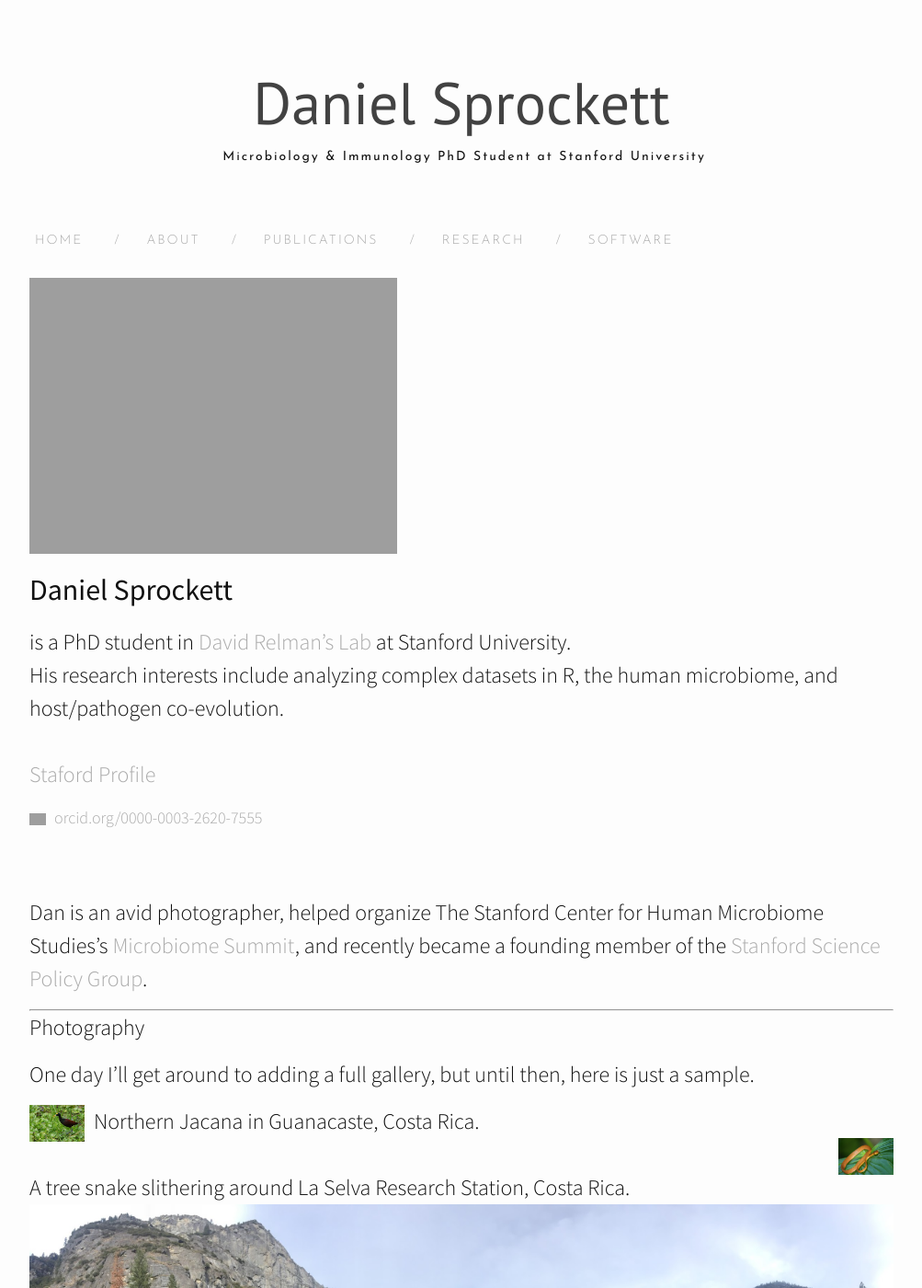
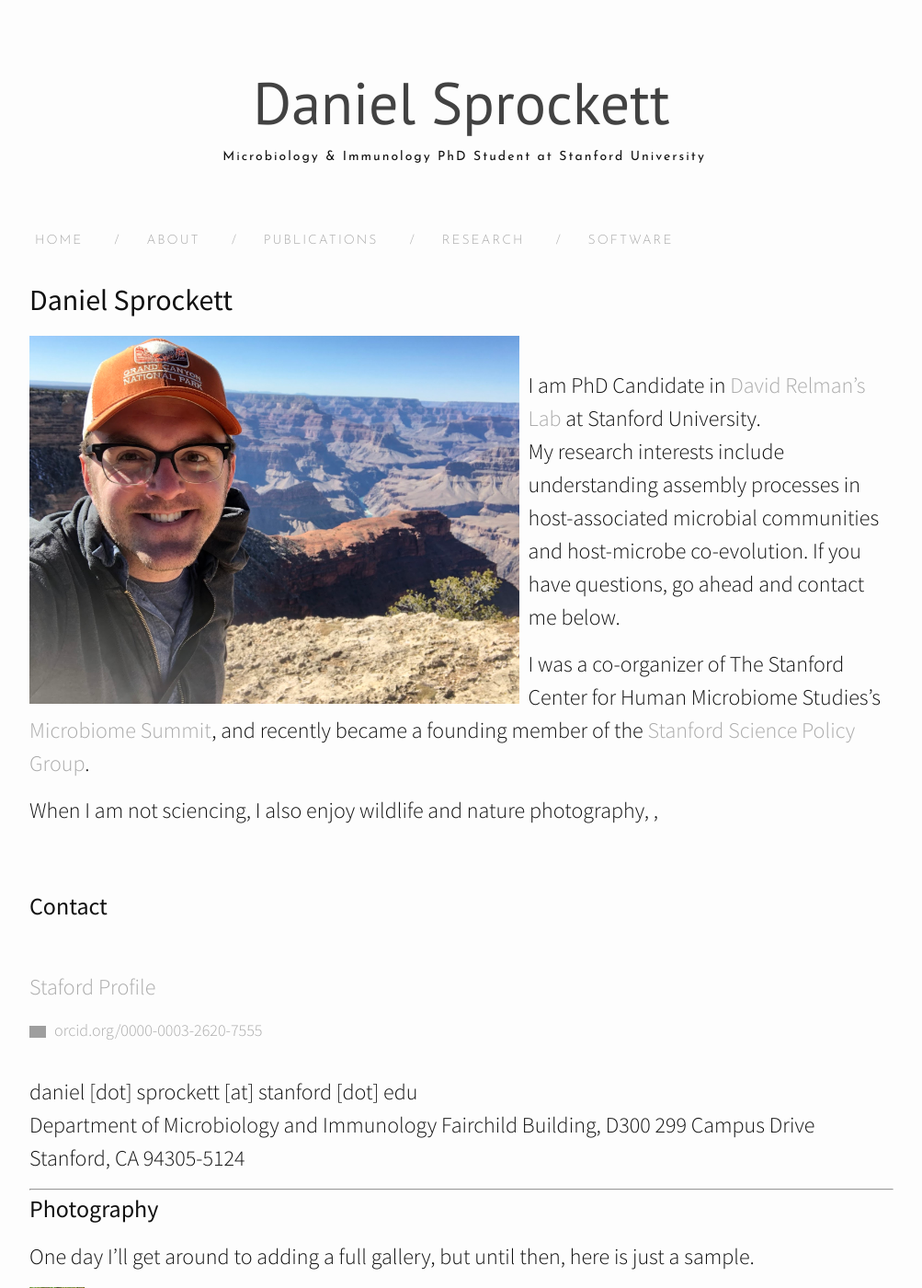
Before and after one commit to DanielSprockett/danielsprockett.github.io, a Jekyll site: the page built from about.md, in a window 1280 px wide and 1400 px high. Shown: the whole window at 92% size, without its empty margins (138-1141 px from the left). Built offline with Jekyll 4.4.1, drawn with Linux system fonts in a browser that asks for light colours; nearby versions of some CDN libraries; grey boxes are pictures that could not be loaded.

Commit message:
Update about.md

```diff
--- a/about.md
+++ b/about.md
@@ -4,31 +4,45 @@ title : About
 permalink: /about/
 ---
 
-![Dan at the Grand Canyon](/images/Dan_at_Grand_Canyon.jpg =250x)
+<h2>Daniel Sprockett</h2>
 
-<h2>Daniel Sprockett</h2>
-is a PhD student in [David Relman's Lab](http://med.stanford.edu/relmanlab.html) at Stanford University. <br>
-His research interests include analyzing complex datasets in R, the human microbiome, and host/pathogen co-evolution.<br>
+<img src="/images/Dan_at_Grand_Canyon.jpg" alt="Dan at the Grand Canyon" style="float: left; margin-right: 10px;" height="400"/>
+
+<br>
+I am PhD Candidate in [David Relman's Lab](http://med.stanford.edu/relmanlab.html) at Stanford University. <br>
+My research interests include understanding assembly processes in host-associated microbial communities and host-microbe co-evolution. If you have questions, go ahead and contact me below. <br>
+
+I was a co-organizer of The Stanford Center for Human Microbiome Studies's [Microbiome Summit](https://iti.stanford.edu/center-for-human-microbiome-studies/microbiome-summit.html), and recently became a founding member of the [Stanford Science Policy Group](https://twitter.com/SpgStanford).
+<br>
+
+When I am not sciencing, I also enjoy wildlife and nature photography, ,
+
+<br>
+<h3>Contact</h3>
 <br>
 [Staford Profile](https://profiles.stanford.edu/daniel-sprockett)
 <br>
 <div itemscope itemtype="https://schema.org/Person"><a itemprop="sameAs" content="https://orcid.org/0000-0003-2620-7555" href="https://orcid.org/0000-0003-2620-7555" target="orcid.widget" rel="noopener noreferrer" style="vertical-align:top;"><img src="https://orcid.org/sites/default/files/images/orcid_16x16.png" style="width:1em;margin-right:.5em;" alt="ORCID iD icon">orcid.org/0000-0003-2620-7555</a></div>
 <br>
+daniel [dot] sprockett [at] stanford [dot] edu
 <br>
-Dan is an avid photographer,
-helped organize The Stanford Center for Human Microbiome Studies's [Microbiome Summit](https://iti.stanford.edu/center-for-human-microbiome-studies/microbiome-summit.html),
-and recently became a founding member of the [Stanford Science Policy Group](https://twitter.com/SpgStanford).
+Department of Microbiology and Immunology
+Fairchild Building, D300
+299 Campus Drive
+Stanford, CA 94305-5124
+<br>
+
 
 ***
 
-Photography
+<h3>Photography</h3>
 
 One day I'll get around to adding a full gallery, but until then, here is just a sample.
 
-<img src="/images/Northern_Jacana.jpg" alt="Northern Jacana" style="float: left; margin-right: 10px;" height="40" width="60" />
+<img src="/images/Northern_Jacana.jpg" alt="Northern Jacana" style="float: left; margin-right: 10px;" height="100" width="60" />
 Northern Jacana in Guanacaste, Costa Rica.
 <br>
-<img src="/images/Tree_Snake.jpg" alt="Tree Snake Costa Rica" style="float: right; margin-left: 10px;" height="40"/>
+<img src="/images/Tree_Snake.jpg" alt="Tree Snake Costa Rica" style="float: right; margin-left: 10px;" height="400"/>
 <br>
 A tree snake slithering around La Selva Research Station, Costa Rica.
 <br>
```
